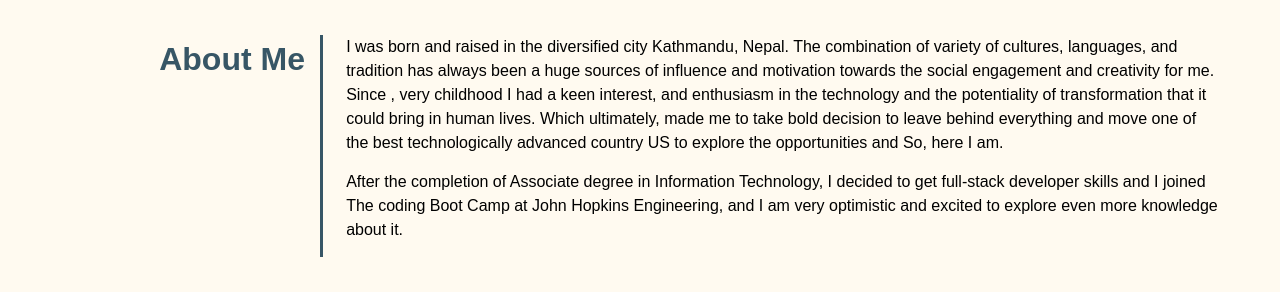
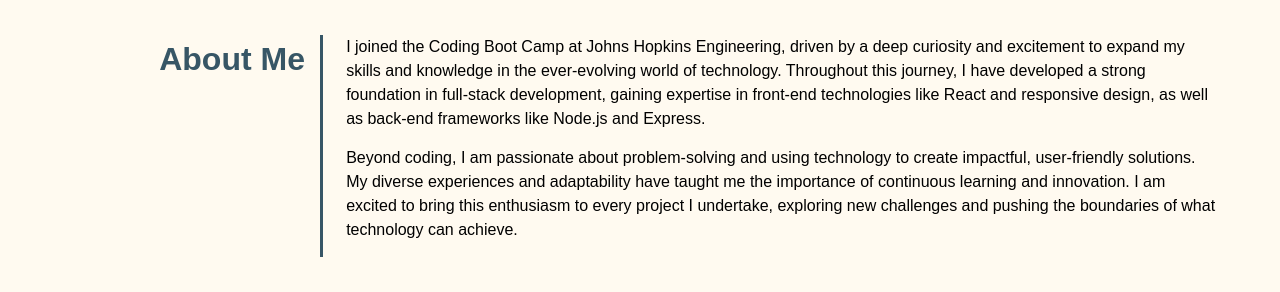
Before and after one commit to Rajesh295-dev/Portfolio_homework, a plain HTML site: page index.html in a window 1280 px wide. Shown: the part 363-655 px from the top of the page. Drawn offline with Linux system fonts and the light colour scheme.

Commit message:
Update index.html

```diff
--- a/index.html
+++ b/index.html
@@ -43,20 +43,10 @@
 
         </div>
         <div class="content">
-            <p> I was born and raised in the diversified city Kathmandu, Nepal. The combination of variety of cultures,
-                languages, and tradition
-                has always been a huge sources of influence and motivation towards the social engagement and creativity
-                for me. Since , very childhood
-                I had a keen interest, and enthusiasm in the technology and the potentiality of transformation that it
-                could bring in human lives. Which ultimately,
-                made me to take bold decision to leave behind everything and move one of the best technologically advanced country US to explore the
-                opportunities and So, here I am.
+            <p> I joined the Coding Boot Camp at Johns Hopkins Engineering, driven by a deep curiosity and excitement to expand my skills and knowledge in the ever-evolving world of technology. Throughout this journey, I have developed a strong foundation in full-stack development, gaining expertise in front-end technologies like React and responsive design, as well as back-end frameworks like Node.js and Express.
             </p>
 
-            <p>After the completion of Associate degree in Information Technology, I decided to get full-stack
-                developer skills and
-                I joined The coding Boot Camp at John Hopkins Engineering, and I am very optimistic and excited to explore
-                even more knowledge about it.</p>
+            <p>Beyond coding, I am passionate about problem-solving and using technology to create impactful, user-friendly solutions. My diverse experiences and adaptability have taught me the importance of continuous learning and innovation. I am excited to bring this enthusiasm to every project I undertake, exploring new challenges and pushing the boundaries of what technology can achieve.</p>
 
 
         </div>
```
